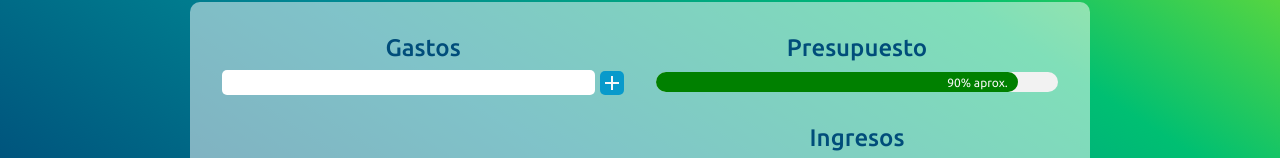
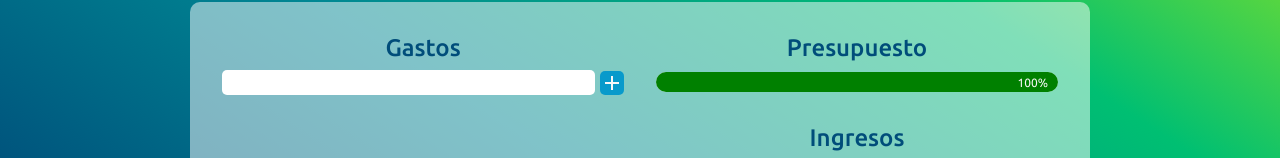
Before and after one commit to joaquinmoralest/expenses-tracker, a React (Vite) app: page / in a window 1280 px wide. Shown: the part 205-363 px from the top of the page. Built offline with nearby package versions, Linux system fonts and the light colour scheme.

Commit message:
Finish progress bar

```diff
--- a/src/App.jsx
+++ b/src/App.jsx
@@ -1,7 +1,10 @@
+import { useState } from 'react'
 import './App.css'
-import ProgressBar from './components/ProgressBar/ProgressBar'
+import ProgressBar from './components/ProgressBar'
 
 function App() {
+  const [remaining, setRemainig] = useState(100)
+
   return (
     <div className="App">
       <div className='title'>
@@ -24,8 +27,8 @@ function App() {
         <section className='budget'>
           <h4 className='txt-center'>Presupuesto</h4>
           <ProgressBar
-            bgColor='full'
-            completed={90}
+            // bgColor='full'
+            remaining={remaining}
           />
           <h4 className='txt-center'>Ingresos</h4>
           <form className='form' action="">
--- /dev/null
+++ b/src/components/ProgressBar.jsx
@@ -0,0 +1,14 @@
+import { Container, Label, SubContainer } from './StyleComponents'
+
+function ProgressBar({remaining}) {
+
+  return(
+    <Container>
+      <SubContainer completed={remaining}>
+        <Label>{`${remaining}%`}</Label>
+      </SubContainer>
+    </Container>
+  )
+}
+
+export default ProgressBar
--- a/src/components/ProgressBar/ProgressBar.css
+++ /dev/null
@@ -1,21 +0,0 @@
-.container {
-  height: 20px;
-  width: 100%;
-  margin-top: 10px;
-  margin-bottom: 2rem;
-  border-radius: 25px;
-  background-color: #f2f2f2;
-}
-
-.full {
-  width: 90%;
-  text-align: right;
-  background-color: green;
-}
-
-.label {
-  font-size: 12px;
-  color: #f7f7f7;
-  margin-right: 10px;
-
-}
--- a/src/components/ProgressBar/ProgressBar.jsx
+++ /dev/null
@@ -1,13 +0,0 @@
-import './ProgressBar.css'
-
-function ProgressBar({bgColor, completed}) {
-  return(
-    <div className='container'>
-      <div className={`container ${bgColor}`}>
-        <span className='label'>{`${completed}% aprox.`}</span>
-      </div>
-    </div>
-  )
-}
-
-export default ProgressBar
--- /dev/null
+++ b/src/components/StyleComponents.js
@@ -0,0 +1,23 @@
+import styled from "styled-components"
+
+export const Container = styled.div `
+  height: 20px;
+  width: 100%;
+  margin-top: 10px;
+  margin-bottom: 2rem;
+  border-radius: 25px;
+  background-color: #f2f2f2;
+`
+
+export const SubContainer = styled(Container) `
+  width: ${props => props.completed}%;
+  background-color: green;
+  text-align: right;
+  transition: .5s ease-in-out;
+`
+
+export const Label = styled.span `
+  font-size: 12px;
+  color: #f7f7f7;
+  margin-right: 10px;
+`
```
